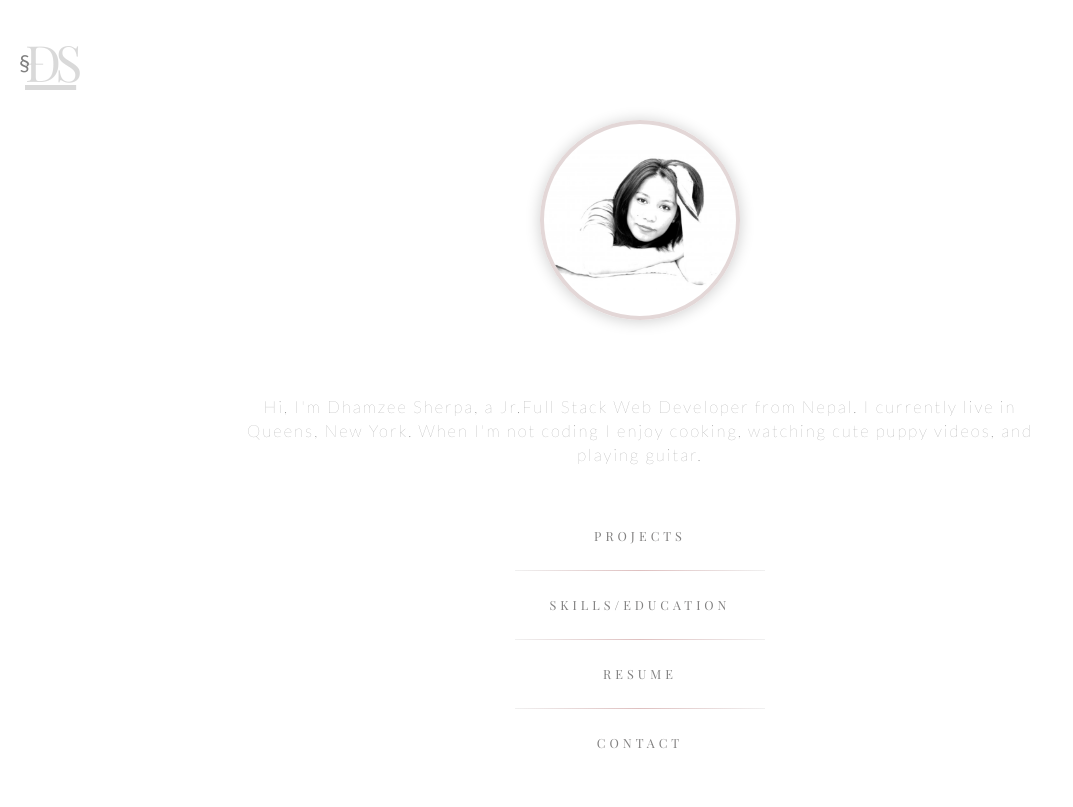
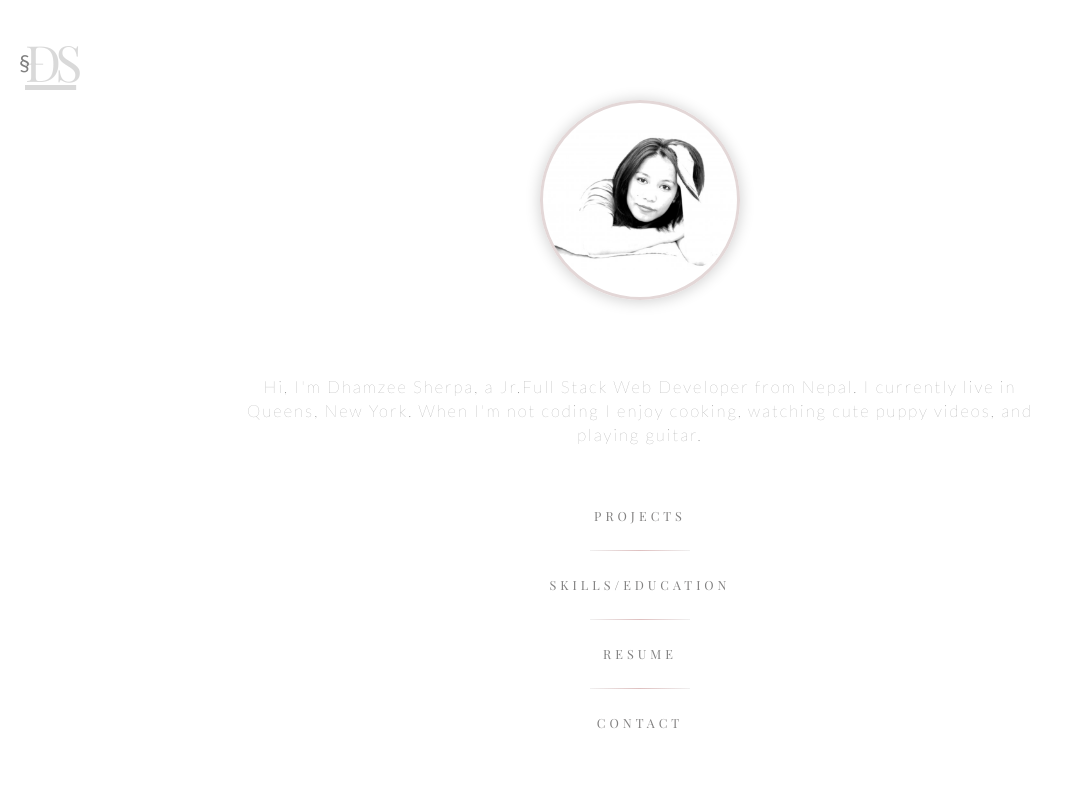
Before and after one commit to ziehdoma/ziehdoma, a PHP site: page /index.html in a window 1280 px wide. Shown: the whole page, without its empty margins (0-1073 px from the left). After the commit the page ends 729 px from the top, so only its background shows below. Run offline with PHP 8.4, Linux system fonts and the light colour scheme; some libraries are stand-ins or nearby versions.

Commit message:
minor adds

```diff
--- a/js/script.js
+++ b/js/script.js
@@ -13,6 +13,7 @@ $(document).ready(function(){
     $("#myskills").slideToggle("slow");
   });
 
+  // scroll to top
   $('a[href^="#"]').on('click',function (e) {
       e.preventDefault();
 
--- a/main.css
+++ b/main.css
@@ -86,12 +86,12 @@ ul {
   background: url('img/me.jpg') no-repeat;
   background-size: contain;
   overflow: hidden;
-  border: 4px solid #E3D7D7;
+  border: 3px solid #E3D7D7;
   border-radius: 50%;
   box-shadow: 0px 1px 15px rgba(0,0,0, .2);
   height: 200px;
   width: 200px;
-  margin-top: 120px;
+  margin-top: 100px;
   margin-left: auto;
   margin-right: auto;
 }
@@ -263,7 +263,7 @@ ul.contact-links {
 
 /* ===== line break styling ===== */
 hr {
-  width: 250px;
+  width: 100px;
   border: 0;
   height: 1px;
   background-image: -webkit-linear-gradient(left, #f0f0f0, #DFC0C0, #f0f0f0);
```
